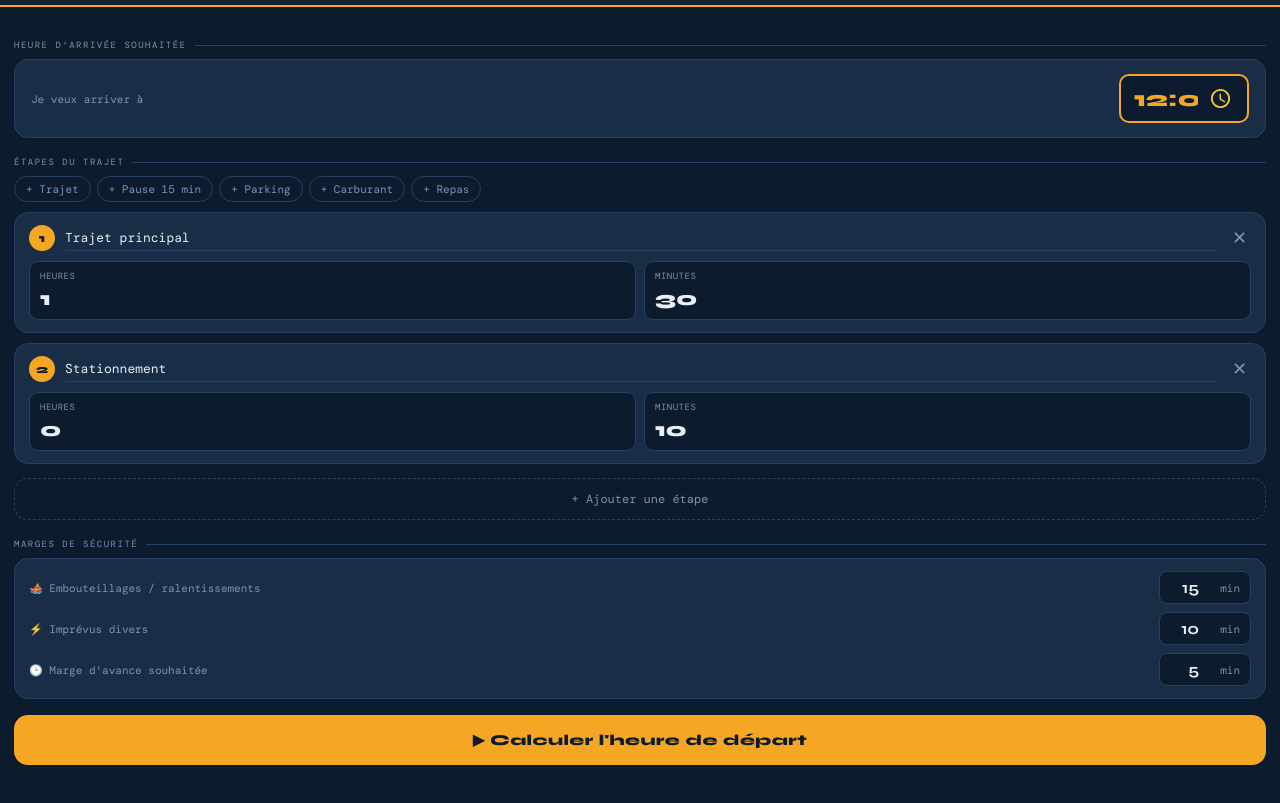
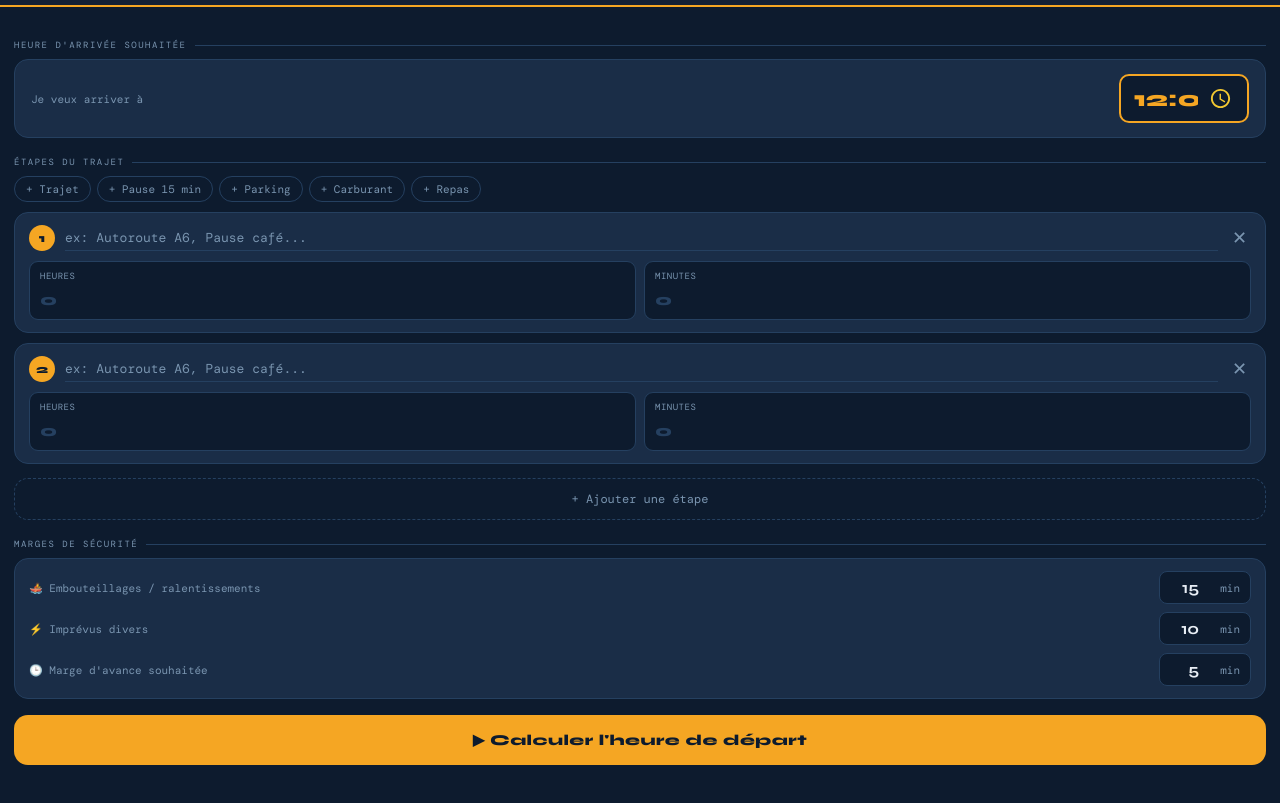
Before and after one commit to 2f8p9gvjr7-byte/planificateur, a plain HTML site: page index.html in a window 1280 px wide. Shown: the part 63-866 px from the top of the page. Drawn offline with nearby package versions, Linux system fonts and the light colour scheme.

Commit message:
Update index.html

```diff
--- a/index.html
+++ b/index.html
@@ -1,3 +1,4 @@
+
 <!DOCTYPE html>
 <html lang="fr">
 <head>
@@ -402,7 +403,7 @@ function addStep(name, h, m) {
   div.innerHTML =
     '<div class="step-top">'
       + '<div class="step-num">' + id + '</div>'
-      + '<input class="step-name-input" type="text" placeholder="Nom de l\'&eacute;tape..." value="' + (name||'') + '">'
+      + '<input class="step-name-input" type="text" placeholder="ex: Autoroute A6, Pause café..." value="' + (name||'') + '">'
       + '<button class="del-btn" onclick="removeStep(' + id + ')">&#10005;</button>'
     + '</div>'
     + '<div class="step-dur">'
@@ -588,9 +589,9 @@ function calculate() {
   setTimeout(function(){ rb.scrollIntoView({behavior:'smooth', block:'start'}); }, 100);
 }
 
-// Init with 2 default steps
-addStep('Trajet principal', '1', '30');
-addStep('Stationnement',    '0', '10');
+// Init avec 2 étapes vides
+addStep('', '', '');
+addStep('', '', '');
 </script>
 </body>
 </html>
```
